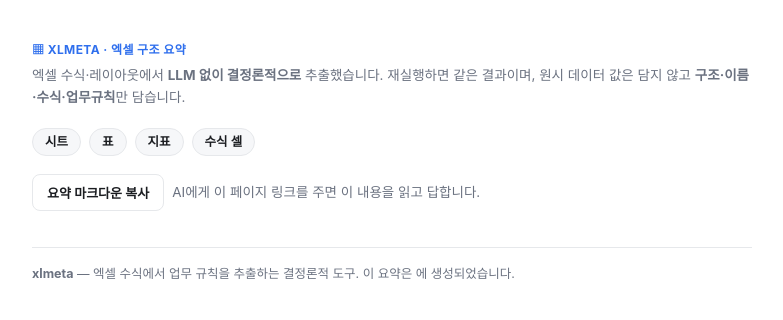
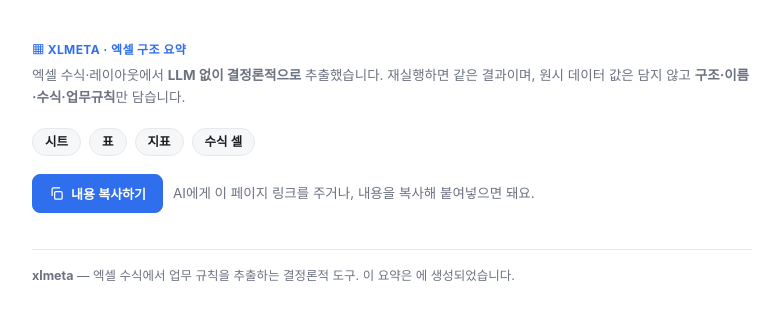
Before and after one commit to leahseule/xlmeta, a Flask app: template webapp/templates/share.html in a window 1280 px wide. Shown: the top 320 px of the page, without its empty margins (248-1031 px from the left). Run offline with Flask 3, Linux system fonts and the light colour scheme; the template is opened without the code that fills it, so the values that code supplies are empty.

Commit message:
ui(share): '요약 마크다운 복사' → '내용 복사하기' 강조 버튼(아이콘)

```diff
--- a/webapp/templates/share.html
+++ b/webapp/templates/share.html
@@ -27,11 +27,15 @@
     .totals{display:flex;flex-wrap:wrap;gap:8px;margin:0 0 8px;}
     .totals .t{background:var(--soft);border:1px solid var(--line);border-radius:20px;
       padding:3px 12px;font-size:12.5px;font-weight:600;}
-    .copybar{display:flex;gap:8px;align-items:center;margin:18px 0 0;}
+    .copybar{display:flex;gap:10px;align-items:center;flex-wrap:wrap;margin:18px 0 0;}
     button{font-family:inherit;font-size:13px;font-weight:600;cursor:pointer;
       border:1px solid var(--line);background:var(--bg);color:var(--ink);
       border-radius:8px;padding:8px 14px;}
     button:hover{border-color:var(--accent);color:var(--accent);}
+    .copybtn{display:inline-flex;align-items:center;gap:7px;background:var(--accent);
+      color:#fff;border-color:var(--accent);padding:9px 16px;flex:0 0 auto;}
+    .copybtn:hover{color:#fff;filter:brightness(1.08);}
+    .copybtn svg{width:15px;height:15px;}
     .sheet{border-top:1px solid var(--line);margin-top:28px;padding-top:24px;}
     .sheet h2{font-size:18px;margin:0 0 10px;}
     .para{background:var(--soft);border:1px solid var(--line);border-left:3px solid var(--accent);
@@ -74,8 +78,11 @@
       <span class="t">수식 셀 {{ summary.totals.formula_cells }}</span>
     </div>
     <div class="copybar">
-      <button onclick="copyMd()">요약 마크다운 복사</button>
-      <span class="lead" style="margin:0;">AI에게 이 페이지 링크를 주면 이 내용을 읽고 답합니다.</span>
+      <button class="copybtn" onclick="copyMd()">
+        <svg viewBox="0 0 24 24" fill="none" stroke="currentColor" stroke-width="2" stroke-linecap="round" stroke-linejoin="round"><rect x="9" y="9" width="12" height="12" rx="2"/><path d="M5 15V5a2 2 0 0 1 2-2h10"/></svg>
+        내용 복사하기
+      </button>
+      <span class="lead" style="margin:0;">AI에게 이 페이지 링크를 주거나, 내용을 복사해 붙여넣으면 돼요.</span>
     </div>
 
     {% if summary.tree %}
```
